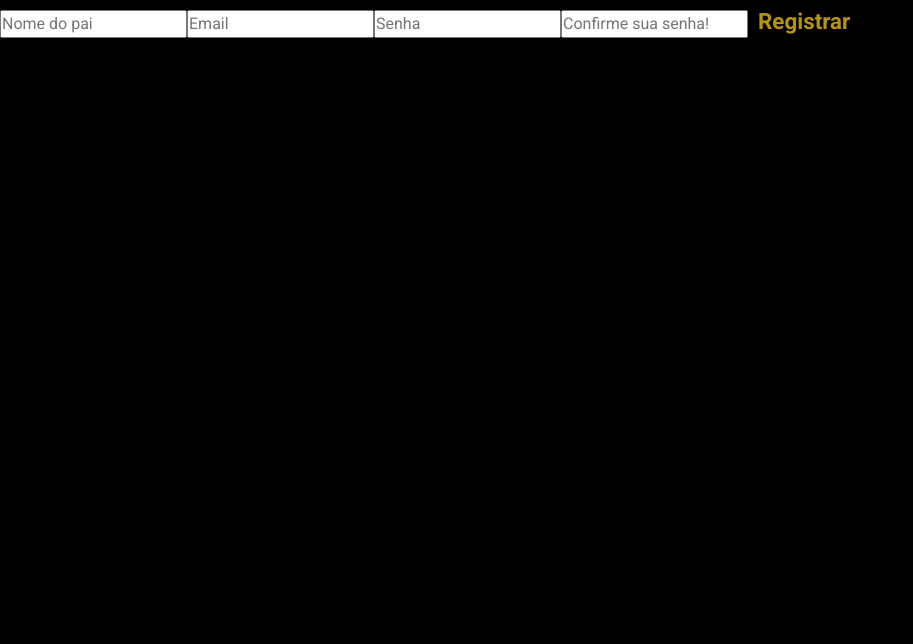
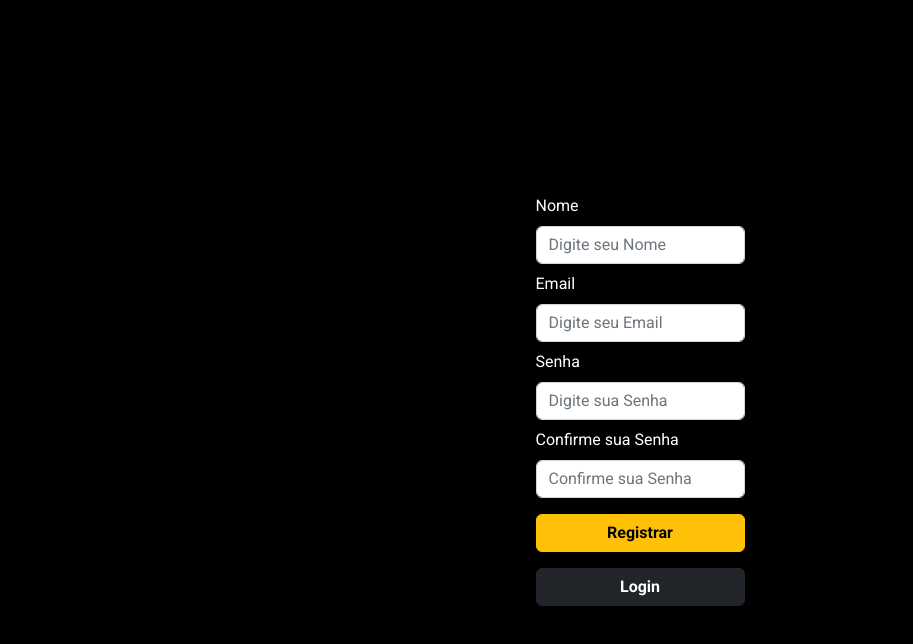
Before and after one commit to GabrielBarbosa07/Biblioteca-De-Filmes, a React (Create React App) app: page /register in a window 1280 px wide. Shown: the top 644 px of the page, without its empty margins (0-913 px from the left). Built offline with nearby package versions, Linux system fonts and the light colour scheme; no server answers.

Commit message:
Form de login e register estão funcionais

```diff
--- a/src/Contexts/AuthContext.jsx
+++ b/src/Contexts/AuthContext.jsx
@@ -36,7 +36,6 @@ export const AuthProvider = ({ children }) => {
             })
 
             localStorage.setItem("users", JSON.stringify(users))
-            login(email, password)
             navigate("/login")
             return
         }
--- a/src/components/pages/LoginPage.jsx
+++ b/src/components/pages/LoginPage.jsx
@@ -1,6 +1,5 @@
 import React, { useState, useContext } from 'react';
-import { Button, Container, Form } from 'react-bootstrap';
-import { Link } from 'react-router-dom';
+import { Button, Form } from 'react-bootstrap';
 import { AuthContext } from '../../Contexts/AuthContext';
 
 export const LoginPage = () => {
@@ -12,10 +11,7 @@ export const LoginPage = () => {
     const handleSubmit = (e) => {
         e.preventDefault()
 
-        console.log("submit", { email, password });
         login(email, password)
-        setEmail("")
-        setPassword("")
     }
 
     return (
@@ -41,39 +37,12 @@ export const LoginPage = () => {
                         onChange={({ target }) => setPassword(target.value)} />
                 </Form.Group>
 
-                <Button variant="warning" className="w-100 fw-bold" type="submit">
+                <Button variant="warning" className="w-100 fw-bold mb-3" type="submit">
                     Entrar
                 </Button>
+
+                <Button href='/register' variant="dark" className='w-100 fw-bold'>Cadastrar-se</Button>
             </Form>
         </section>
-        // <form className="form" onSubmit={handleSubmit}>
-
-        //     <div className="mb-3">
-        //         <label for="email" className="form-label">Email</label>
-        //         <input
-        //             type="email"
-        //             className="form-control"
-        //             id="email"
-        //             placeholder="Email.."
-        //             value={email}
-        //             onChange={({ target }) => setEmail(target.value)} />
-        //     </div>
-        //     <div className="mb-3">
-        //         <label for="password" className="form-label">Senha</label>
-        //         <input
-        //             type="password"
-        //             className="form-control"
-        //             id="password"
-        //             placeholder="Password.."
-        //             value={password}
-        //             onChange={({ target }) => setPassword(target.value)} />
-        //     </div>
-
-        //     <div className="actions">
-        //         <button type="submit">Entrar</button>
-        //         <Link className='sign' to="/register">Cadastrar-se</Link>
-        //     </div>
-        // </form>
-
     )
 }
--- a/src/components/pages/Register.jsx
+++ b/src/components/pages/Register.jsx
@@ -1,50 +1,72 @@
 import { useState, useContext } from "react";
+import { Button, Form } from "react-bootstrap";
 import { AuthContext } from "../../Contexts/AuthContext";
 
 export default function Register() {
     const { register } = useContext(AuthContext);
 
-    const [userName, setUserName] = useState("");
+    const [username, setUsername] = useState("");
     const [email, setEmail] = useState("");
     const [password, setPassword] = useState("");
     const [confirmPassword, setConfirmPassword] = useState("");
 
-    const handleRegister = () => {
+    const handleRegister = (e) => {
+        e.preventDefault()
 
         if (email === "" || password === "" || password !== confirmPassword) {
-            alert("Campos incorretos. Tente novamente!");
+            alert("Preencha todos os campos!");
 
         } else {
-            register(userName, email, password);
+            register(username, email, password);
         }
     };
 
     return (
-        <form>
-            <input type="text"
-                placeholder="Nome do pai"
-                value={userName}
-                required
-                onChange={(e) => setUserName(e.target.value)} />
-            <input type="text"
-                placeholder="Email"
-                value={email}
-                required
-                onChange={(e) => setEmail(e.target.value)} />
-            <input type="password"
-                placeholder="Senha"
-                value={password}
-                required
-                onChange={(e) => setPassword(e.target.value)} />
-            <input type="password"
-                placeholder="Confirme sua senha!"
-                value={confirmPassword}
-                required
-                onChange={(e) => setConfirmPassword(e.target.value)} />
+        <section className='center'>
+            <Form onSubmit={handleRegister} className="loginForm">
 
-            <button
-                onClick={handleRegister}
-            >Registrar</button>
-        </form>
+                <Form.Group className="mb-2" controlId="formBasicEmail">
+                    <Form.Label>Nome</Form.Label>
+                    <Form.Control
+                        type="text"
+                        placeholder="Digite seu Nome"
+                        value={username}
+                        onChange={({ target }) => setUsername(target.value)} />
+                </Form.Group>
+
+                <Form.Group className="mb-2" controlId="formBasicEmail">
+                    <Form.Label>Email</Form.Label>
+                    <Form.Control
+                        type="email"
+                        placeholder="Digite seu Email"
+                        value={email}
+                        onChange={({ target }) => setEmail(target.value)} />
+                </Form.Group>
+
+                <Form.Group className="mb-2" controlId="formBasicPassword">
+                    <Form.Label>Senha</Form.Label>
+                    <Form.Control
+                        type="password"
+                        placeholder='Digite sua Senha'
+                        value={password}
+                        onChange={({ target }) => setPassword(target.value)} />
+                </Form.Group>
+
+                <Form.Group className="mb-3" controlId="formBasicPassword">
+                    <Form.Label>Confirme sua Senha</Form.Label>
+                    <Form.Control
+                        type="password"
+                        placeholder='Confirme sua Senha'
+                        value={confirmPassword}
+                        onChange={({ target }) => setConfirmPassword(target.value)} />
+                </Form.Group>
+
+                <Button variant="warning" className="w-100 fw-bold mb-3" type="submit">
+                    Registrar
+                </Button>
+
+                <Button href='/login' variant="dark" className='w-100 fw-bold'>Login</Button>
+            </Form>
+        </section>
     )
 }
```
